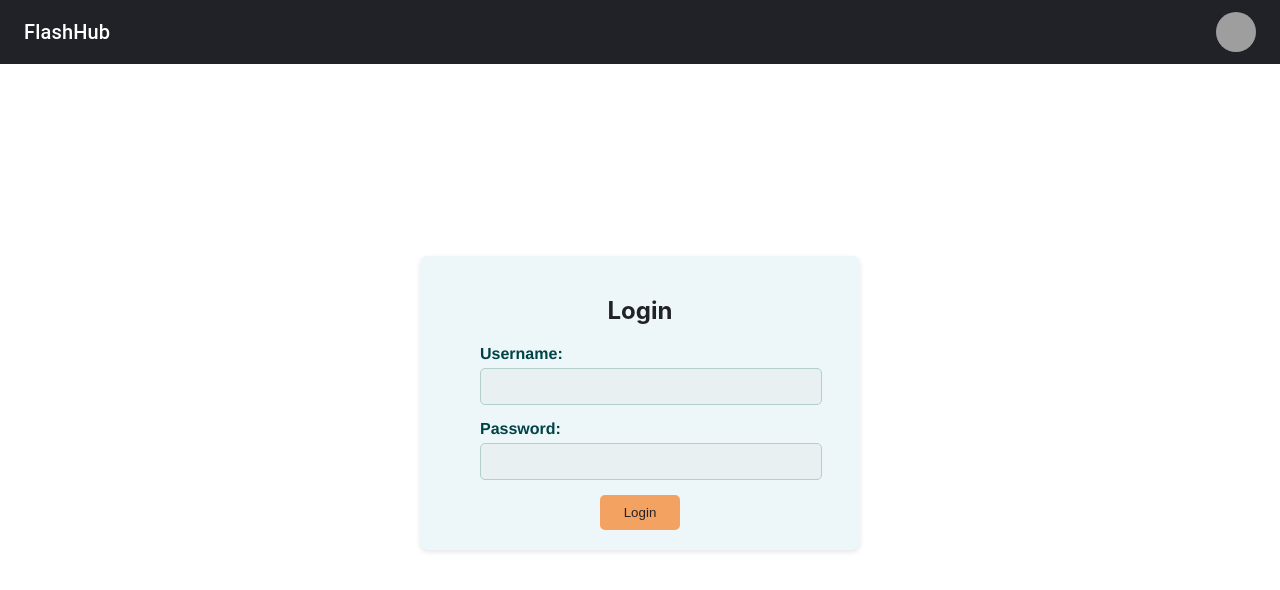
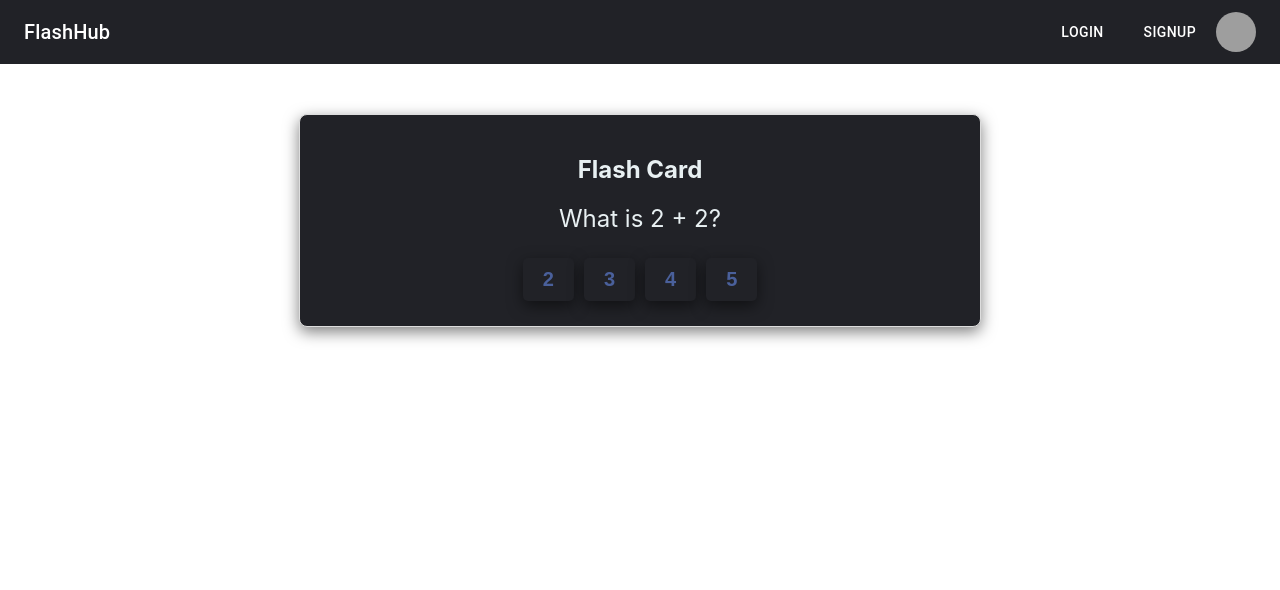
Before and after one commit to jane-ahone/FlashHub, a React (Create React App) app: page / in a window 1280 px wide. Both pictures are taken after typing "Sample", "Sample123" into the empty fields and a click on the button "Login". Shown: the top 590 px of the page. Built offline with nearby package versions, Linux system fonts and the light colour scheme; grey boxes are pictures that could not be loaded.

Commit message:
tieng all together, still to implement validation and fix cookie issue

```diff
--- a/src/App.tsx
+++ b/src/App.tsx
@@ -2,28 +2,51 @@ import './App.css';
 import Navbar from './components/Navbar/Navbar';
 import Login from './components/Login/Login';
 import Signup from './components/Login/Signup';
-import { useCustomState, LoginState, activePage } from './components/utils';
+import { useCustomState, LoginState, activePage, parseCookies } from './components/utils';
 import { Api, MockApi } from './components/api/api';
+import FlashCard from './components/FlashCard/FlashCard';
+import { Card } from './components/FlashCard/utils';
+import { useEffect } from 'react';
 function App() {
 
     const api = new MockApi();
     const loginState = useCustomState<LoginState>(new LoginState());
     const activePageState = useCustomState<activePage>("login");
+    const cards = useCustomState<Card[]>([]);
+
+    useEffect(() => {
+
+        const LoginData = parseCookies();
+        if (LoginData.isLogged && LoginData.expiry > Date.now()) {
+            console.log('User is already logged in:', LoginData);
+            loginState.set(LoginData);
+            activePageState.set("flashcard");
+        }else{
+            console.log('User is not logged in:', LoginData);
+
+        }
+        api.getCards('flashcard_id').then((response) => {
+            console.log(response);
+            cards.set(response);
+        }
+        ).catch((error) => {
+            console.error(error);
+        });
+    }, []);
 
     return (
         <>
-
             <Navbar loginState={loginState} activePageState={activePageState} />
-
             {(() => {
                 switch (activePageState.get()) {
                     case "signup":
                         return <Signup api={api} loginState={loginState} activePageState={activePageState} />;
+                    case "flashcard":
+                        return <FlashCard cards={cards} />;
                     default:
-                        return <Login />;
+                        return <Login api={api} loginState={loginState} activePageState={activePageState} />;
                 }
             })()}
-
         </>
     );
 }
--- /dev/null
+++ b/src/components/FlashCard/FlashCard.css
@@ -0,0 +1,59 @@
+/* Color Palette */
+:root {
+    --raisin-black: #212227;
+    --midnight-green: #004346;
+    --saffron: #F4A261;
+    --alice-blue: #8fbce6;
+    --cerulean-crayola: #b2cfc9;
+    --honeydew: #E8F0F2;
+    --independence: #4a609b;
+    --emerald: #2BAE66;
+}
+
+.flashcard {
+    border: 1px solid #ddd;
+    padding: 20px;
+    border-radius: 8px;
+    margin: 20px;
+    text-align: center;
+    width: 50%;
+    min-width: 300px;
+    max-width: 700px;
+    margin: 50px auto;
+    box-shadow: 0 5px 15px rgba(0, 0, 0, 0.5);
+    background-color: var(--raisin-black);
+    color: var(--honeydew);
+
+}
+
+.question {
+    margin-bottom: 20px;
+    font-size: 24px;
+}
+
+.answers button {
+    margin: 5px;
+    padding: 10px 20px;
+    border: none;
+    border-radius: 5px;
+    cursor: pointer;
+    font-size: 20px;
+    font-weight: bold;
+    color: var(--independence);
+    background-color: var(--raisin-black);
+    box-shadow: 0 5px 15px rgba(0, 0, 0, 0.5);
+}
+
+.feedback {
+    margin-top: 20px;
+    font-size: 20px;
+    font-weight: bold;
+}
+
+.correct {
+    color: var(--emerald);
+}
+
+.incorrect {
+    color: red;
+}
--- /dev/null
+++ b/src/components/FlashCard/FlashCard.tsx
@@ -0,0 +1,56 @@
+import React, { useState, useEffect } from 'react';
+import './FlashCard.css';
+import { Card } from './utils';
+import { CustomState } from '../utils';
+import { Api } from '../api/api';
+
+interface FlashCardProps {
+    cards: CustomState<Card[]>;
+}
+
+export default function FlashCard({ cards }: FlashCardProps) {
+    const [currentCardIndex, setCurrentCardIndex] = useState(0);
+    const [selectedAnswer, setSelectedAnswer] = useState('');
+    const [showFeedback, setShowFeedback] = useState(false);
+
+
+    const handleAnswerSelect = (answer: string) => {
+        setSelectedAnswer(answer);
+        setShowFeedback(true);
+
+        setTimeout(() => {
+            setShowFeedback(false);
+            if (answer === currentCard.correctAnswer) {
+                setSelectedAnswer('');
+                setCurrentCardIndex((prevIndex) => (prevIndex + 1) % cards.get().length);
+            }
+        }, 1000);
+    };
+
+    const currentCard = cards.get()[currentCardIndex];
+
+    return (
+        <div className="flashcard">
+            <h2>Flash Card</h2>
+            {
+                cards.get().length === 0 ? <div>No cards available</div> : (
+                    <>
+                        <div className="question">{currentCard.question}</div>
+                        <div className="answers">
+                            {currentCard.answers.map((answer, index) => (
+                                <button key={index} onClick={() => handleAnswerSelect(answer)} disabled={showFeedback}>
+                                    {answer}
+                                </button>
+                            ))}
+                        </div>
+                        {showFeedback && (
+                            <div className={`feedback ${selectedAnswer === currentCard.correctAnswer ? 'correct' : 'incorrect'}`}>
+                                {selectedAnswer === currentCard.correctAnswer ? 'Correct!' : 'Incorrect!'}
+                            </div>
+                        )}
+
+                    </>)
+            }
+        </div>
+    );
+}
--- /dev/null
+++ b/src/components/FlashCard/utils.tsx
@@ -0,0 +1,5 @@
+export interface Card {
+    question: string;
+    answers: string[];
+    correctAnswer: string;
+}
--- a/src/components/Login/Login.tsx
+++ b/src/components/Login/Login.tsx
@@ -1,17 +1,27 @@
+import { Api } from '../api/api';
+import { CustomState, LoginState, activePage, useCustomState, handleLogin } from '../utils';
 import './forms.css';
 import React, { useState, FormEvent } from 'react';
 
-export default function Login() {
-    const [username, setUsername] = useState<string>('');
-    const [password, setPassword] = useState<string>('');
+interface LoginProps {
+    api: Api;
+    loginState: CustomState<LoginState>;
+    activePageState: CustomState<activePage>;
+}
+
+
+export default function Login({ api, loginState, activePageState }: LoginProps) {
+    const username = useCustomState<string>('');
+    const password = useCustomState<string>('');
 
     const handleSubmit = (event: FormEvent<HTMLFormElement>) => {
-        event.preventDefault(); // Prevent the default form submit action
-        // Handle the login logic here, e.g., calling an authentication API
-        console.log('Logging in with:', username, password);
-        // Reset form fields after submission
-        setUsername('');
-        setPassword('');
+        event.preventDefault();
+        api.login(username.get(), password.get()).then((response) => {
+            handleLogin(loginState, activePageState, response);
+            console.log('cookie updated to:', document.cookie);
+        }).catch((error) => {
+            console.error(error);
+        });
     };
 
     return (
@@ -23,8 +33,8 @@ export default function Login() {
                     <input
                         type="text"
                         id="username"
-                        value={username}
-                        onChange={(e) => setUsername(e.target.value)}
+                        value={username.get()}
+                        onChange={(e) => username.set(e.target.value)}
                         required
                     />
                 </div>
@@ -33,8 +43,8 @@ export default function Login() {
                     <input
                         type="password"
                         id="password"
-                        value={password}
-                        onChange={(e) => setPassword(e.target.value)}
+                        value={password.get()}
+                        onChange={(e) => password.set(e.target.value)}
                         required
                     />
                 </div>
--- a/src/components/Login/Signup.tsx
+++ b/src/components/Login/Signup.tsx
@@ -1,5 +1,5 @@
 import { FormEvent } from 'react';
-import { useCustomState, LoginState, CustomState, activePage } from '../utils';
+import { useCustomState, LoginState, CustomState, activePage, handleLogin } from '../utils';
 import { Api } from '../api/api';
 interface SignupProps {
     api: Api;
@@ -16,12 +16,10 @@ export default function Signup(props: SignupProps): JSX.Element {
 
     const handleSubmit = (event: FormEvent<HTMLFormElement>) => {
         event.preventDefault();
-        // Add your signup logic here, e.g., form validation, sending data to a server, etc.
         console.log('Signing up with:', name.get(), email.get(), userName.get(), password.get(), confirmPassword.get());
         props.api.signup(name.get(), email.get(), userName.get(), password.get()).then((response) => {
-            props.loginState.set(response);
-            props.activePageState.set("profile");
-            console.log('Signup successful:', props.loginState.get());
+            handleLogin(props.loginState, props.activePageState, response);
+            console.log('cookie updated to:', document.cookie);
         }).catch((error) => {
             console.error(error);
         });
--- a/src/components/Navbar/Navbar.tsx
+++ b/src/components/Navbar/Navbar.tsx
@@ -52,11 +52,13 @@ export default function Navbar(props: NavbarProps): JSX.Element {
                     switch (activePageState.get()) {
                         case "signup":
                             return <Button color="inherit" onClick={() => handleClick("login")}  >Login  </Button>;
-                        case "loading":
+                        case "login":
                             return <Button color="inherit" onClick={() => handleClick("signup")}>  SignUp  </Button>;
                         default:
-                            return (
-                                <Box sx={{ flexGrow: 0 }}>
+                            const items = [
+                                (<Button color="inherit" sx={{ '&': { padding: '0px 20px' } }} onClick={() => handleClick("login")}  >Login  </Button>),
+                                (<Button color="inherit" sx={{ '&': { padding: '0px 20px' } }} onClick={() => handleClick("signup")}>  SignUp  </Button>),
+                                (<Box sx={{ flexGrow: 0 }}>
                                     <Tooltip title="Open settings">
                                         <IconButton onClick={handleOpenUserMenu} sx={{ p: 0 }}>
                                             <Avatar alt="Remy Sharp" src="/static/images/avatar/2.jpg" />
@@ -74,12 +76,12 @@ export default function Navbar(props: NavbarProps): JSX.Element {
                                         anchorEl={anchorElUser}
                                         anchorOrigin={{
                                             vertical: 'top',
-                                            horizontal: 'right',
+                                            horizontal: 'left',
                                         }}
                                         keepMounted
                                         transformOrigin={{
                                             vertical: 'top',
-                                            horizontal: 'right',
+                                            horizontal: 'left',
                                         }}
                                         open={Boolean(anchorElUser)}
                                         onClose={handleCloseUserMenu}
@@ -97,8 +99,9 @@ export default function Navbar(props: NavbarProps): JSX.Element {
                                             </MenuItem>
                                         ))}
                                     </Menu>
-                                </Box>
-                            )
+                                </Box>),
+                            ]
+                            return items;
                     }
                 })()}
 
--- a/src/components/utils.tsx
+++ b/src/components/utils.tsx
@@ -5,7 +5,7 @@ export interface CustomState<T> {
     set: (value: T) => void;
 }
 
-export function useCustomState<T>(initialValue: T): CustomState<T>{
+export function useCustomState<T>(initialValue: T): CustomState<T> {
     const [state, set] = useState(initialValue);
     const get = () => {
         return state;
@@ -14,16 +14,18 @@ export function useCustomState<T>(initialValue: T): CustomState<T>{
     return { get, set };
 }
 
+
+
 export interface LoginData {
-    username: string | null;
-    jwt: string | null;
-    name: string | null;
-    email: string | null;
-    id: string | null;
-    school: string | null;
-    classes: string[] | null;
-    profilePicUrl: string | null;
+    username: string;
+    jwt: string;
+    name: string;
+    email: string;
+    id: string;
+    school: string;
+    profilePicUrl: string;
     isLogged: boolean;
+    expiry: number;
 }
 
 export interface SignUpData {
@@ -35,25 +37,25 @@ export interface SignUpData {
 }
 
 export class LoginState implements LoginData {
-    username: string | null;
+    username: string;
     isLogged: boolean;
-    jwt: string | null;
-    name: string | null;
-    email: string | null;
-    id: string | null;
-    school: string | null;
-    classes: string[] | null;
-    profilePicUrl: string | null;
+    jwt: string;
+    name: string;
+    email: string;
+    id: string;
+    school: string;
+    profilePicUrl: string;
+    expiry: number;
     constructor(
-        username: string | null = null,
-        jwt: string | null = null,
-        name: string | null = null,
-        email: string | null = null,
-        id: string | null = null,
-        school: string | null = null,
-        classes: string[] | null = null,
-        profilePicUrl: string | null = null,
+        username: string = '',
+        jwt: string = '',
+        name: string = '',
+        email: string = '',
+        id: string = '',
+        school: string = '',
+        profilePicUrl: string = '',
         isLogged: boolean = false,
+        expiry: number = 0,
     ) {
         this.isLogged = isLogged;
         this.username = username;
@@ -62,9 +64,32 @@ export class LoginState implements LoginData {
         this.email = email;
         this.id = id;
         this.school = school;
-        this.classes = classes;
         this.profilePicUrl = profilePicUrl;
+        this.expiry = expiry;
     }
 }
 
-export type activePage = "login" | "signup" | "home" | "profile" | "class" | "settings" | "logout" | "loading";
+export type activePage = "login" | "signup" | "home" | "profile" | "class" | "settings" | "logout" | "flashcard";
+
+export function parseCookies(): LoginData {
+    const cookies: any = {};
+    document.cookie.split(';').forEach(function (cookie) {
+        const [name, value] = cookie.split('=').map(c => c.trim());
+        if (name !== 'path' && name !== 'expires') { cookies[name] = decodeURIComponent(value); }
+    });
+    return cookies as LoginData;
+}
+
+export function updateCookie(data: LoginData) {
+    const keys = Object.keys(data) as Array<keyof LoginData>; // Type assertion
+    const cookieString = keys.map(key => `${encodeURIComponent(key)}=${encodeURIComponent(data[key])}`).join('; ') + '; expires=' + new Date(data.expiry * 1000).toUTCString() + '; path=/';
+    document.cookie = cookieString;
+    console.log('cookieString:', cookieString);
+}
+
+export function handleLogin(loginState: CustomState<LoginState>, activePage: CustomState<activePage>, response: LoginData) {
+    loginState.set(response);
+    activePage.set("flashcard");
+    updateCookie(response);
+    console.log('Signup successful:', response);
+}
```
Also changed, not shown: src/components/api/api.tsx (+31 -2 lines).
